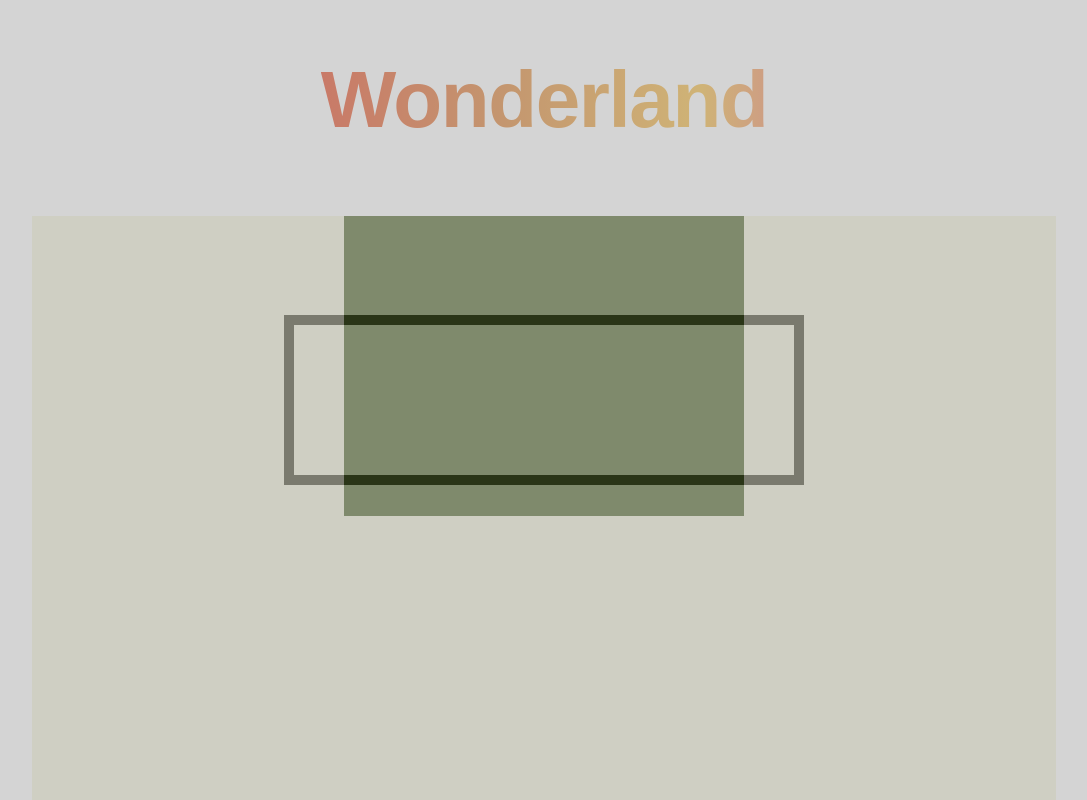
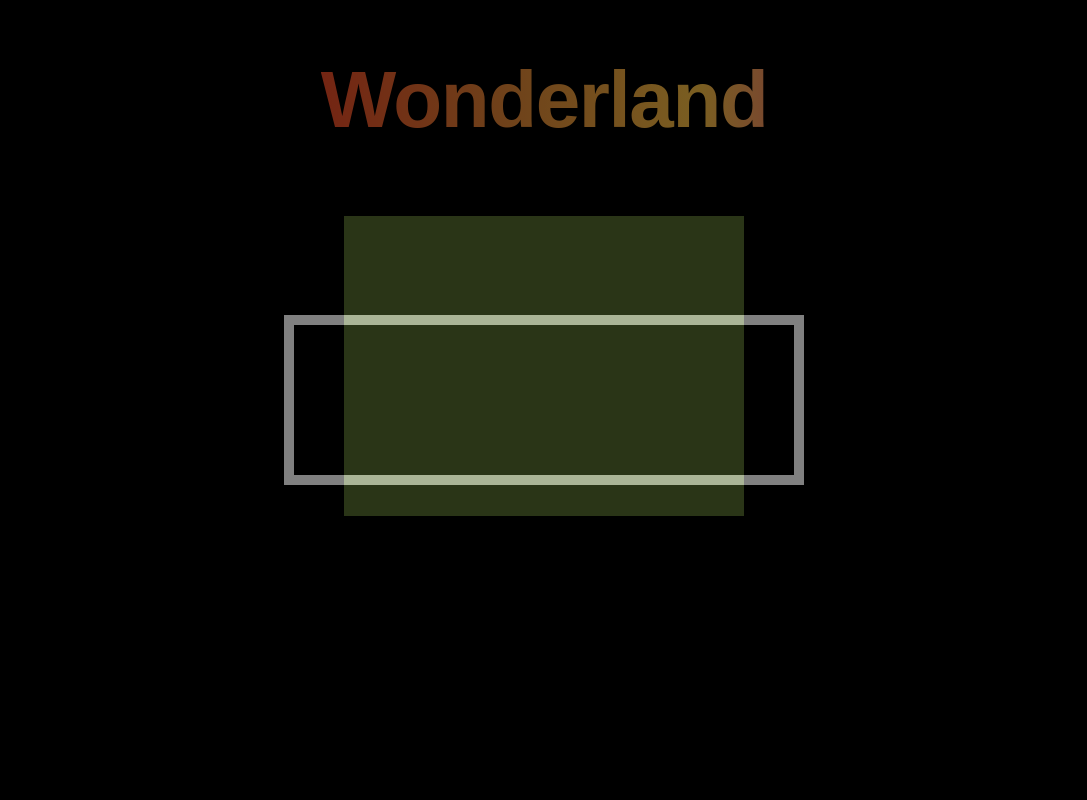
Before and after one commit to hwhong/wonderland, a React (Create React App) app: page / in a window 1280 px wide. Shown: the top 800 px of the page, without its empty margins (96-1183 px from the left). Built offline with nearby package versions, Linux system fonts and the light colour scheme.

Commit message:
idea: storybook like folders to document all the good front end interactions

```diff
--- a/src/components/window-effect/window-effect.module.css
+++ b/src/components/window-effect/window-effect.module.css
@@ -1,5 +1,5 @@
 .root {
-  background-color: beige;
+  /* background-color: beige; */
   margin: 50px auto;
   height: 2000px;
   width: 80%;
@@ -19,7 +19,7 @@
 .overlay {
   justify-content: center;
   align-items: center;
-  background-color: darkgrey;
+  background-color: black;
   /* position: absolute; */
   /* height: 100vh;
   width: 100vw; */
@@ -35,7 +35,8 @@
 }
 
 .window {
-  border: 10px solid black;
+  border: 10px solid white;
+  background-color: black;
   width: 500px;
   height: 150px;
 }
--- a/src/components/window-effect/window-effect.tsx
+++ b/src/components/window-effect/window-effect.tsx
@@ -5,7 +5,9 @@ export function WindowEffect() {
   const windowRef = React.useRef<HTMLDivElement>(null);
 
   React.useEffect(() => {
-    window.addEventListener("scroll", function (event) {});
+    window.addEventListener("scroll", function (event) {
+      let scroll = this.scrollY;
+    });
   }, []);
 
   // the window in overlay might not work. need to make
--- a/src/main.module.css
+++ b/src/main.module.css
@@ -4,4 +4,5 @@
   display: flex;
   /* height: 100vh; */
   width: 100vw;
+  background-color: black;
 }
```
